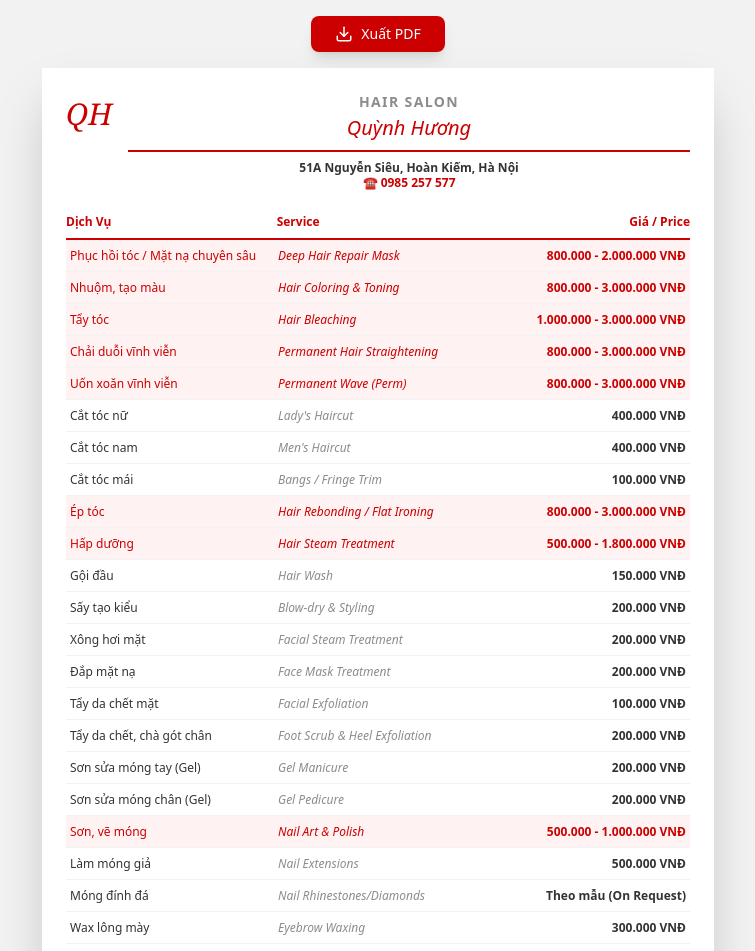
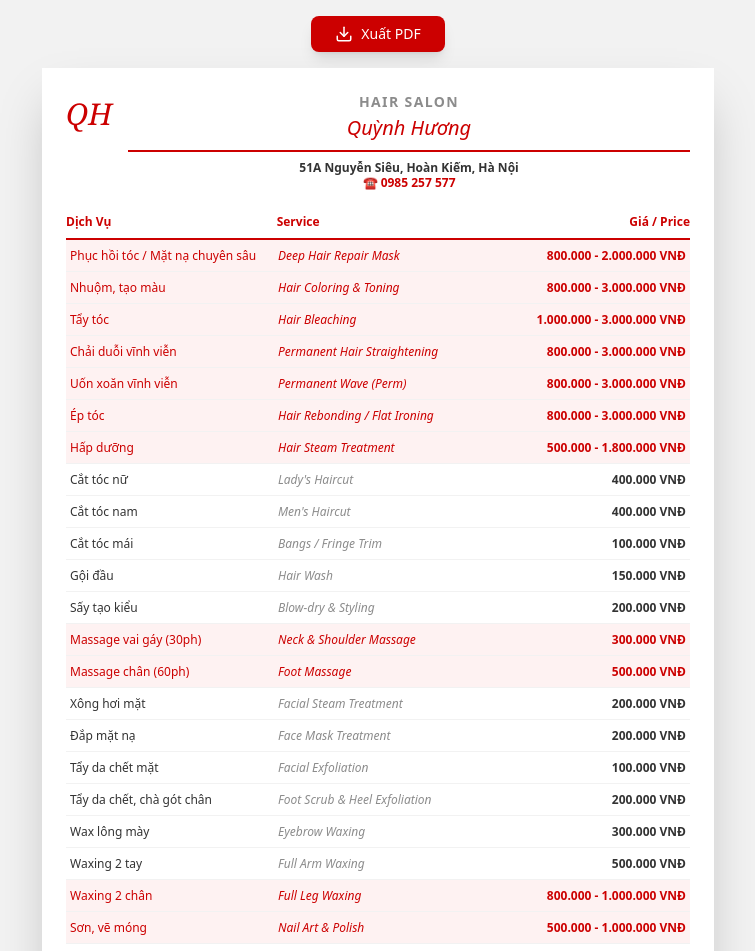
Before and after one commit to namkhanhhhh/HQ, a Next.js app: page / in a window 1280 px wide. Shown: the top 951 px of the page, without its empty margins (262-1017 px from the left). Built offline with nearby package versions, Linux system fonts and the light colour scheme.

Commit message:
feat: reorder service list without category headers
Reorganize service list in requested order for cleaner display.

Co-authored-by: Nguyễn Nam Khánh <142679395+namkhanhhhh@users.noreply.github.com>

```diff
--- a/app/page.tsx
+++ b/app/page.tsx
@@ -12,32 +12,37 @@ interface Service {
 }
 
 const services: Service[] = [
+  // Dịch vụ tóc
   { vietnameseName: 'Phục hồi tóc / Mặt nạ chuyên sâu', englishName: 'Deep Hair Repair Mask', price: '800.000 - 2.000.000 VNĐ', highlight: true },
   { vietnameseName: 'Nhuộm, tạo màu', englishName: 'Hair Coloring & Toning', price: '800.000 - 3.000.000 VNĐ', highlight: true },
   { vietnameseName: 'Tẩy tóc', englishName: 'Hair Bleaching', price: '1.000.000 - 3.000.000 VNĐ', highlight: true },
   { vietnameseName: 'Chải duỗi vĩnh viễn', englishName: 'Permanent Hair Straightening', price: '800.000 - 3.000.000 VNĐ', highlight: true },
   { vietnameseName: 'Uốn xoăn vĩnh viễn', englishName: 'Permanent Wave (Perm)', price: '800.000 - 3.000.000 VNĐ', highlight: true },
+  { vietnameseName: 'Ép tóc', englishName: 'Hair Rebonding / Flat Ironing', price: '800.000 - 3.000.000 VNĐ', highlight: true },
+  { vietnameseName: 'Hấp dưỡng', englishName: 'Hair Steam Treatment', price: '500.000 - 1.800.000 VNĐ', highlight: true },
   { vietnameseName: 'Cắt tóc nữ', englishName: 'Lady\'s Haircut', price: '400.000 VNĐ' },
   { vietnameseName: 'Cắt tóc nam', englishName: 'Men\'s Haircut', price: '400.000 VNĐ' },
   { vietnameseName: 'Cắt tóc mái', englishName: 'Bangs / Fringe Trim', price: '100.000 VNĐ' },
-  { vietnameseName: 'Ép tóc', englishName: 'Hair Rebonding / Flat Ironing', price: '800.000 - 3.000.000 VNĐ', highlight: true },
-  { vietnameseName: 'Hấp dưỡng', englishName: 'Hair Steam Treatment', price: '500.000 - 1.800.000 VNĐ', highlight: true },
   { vietnameseName: 'Gội đầu', englishName: 'Hair Wash', price: '150.000 VNĐ' },
   { vietnameseName: 'Sấy tạo kiểu', englishName: 'Blow-dry & Styling', price: '200.000 VNĐ' },
+  // Massage & chăm sóc da
+  { vietnameseName: 'Massage vai gáy (30ph)', englishName: 'Neck & Shoulder Massage', price: '300.000 VNĐ', highlight: true },
+  { vietnameseName: 'Massage chân (60ph)', englishName: 'Foot Massage', price: '500.000 VNĐ', highlight: true },
   { vietnameseName: 'Xông hơi mặt', englishName: 'Facial Steam Treatment', price: '200.000 VNĐ' },
   { vietnameseName: 'Đắp mặt nạ', englishName: 'Face Mask Treatment', price: '200.000 VNĐ' },
   { vietnameseName: 'Tẩy da chết mặt', englishName: 'Facial Exfoliation', price: '100.000 VNĐ' },
   { vietnameseName: 'Tẩy da chết, chà gót chân', englishName: 'Foot Scrub & Heel Exfoliation', price: '200.000 VNĐ' },
-  { vietnameseName: 'Sơn sửa móng tay (Gel)', englishName: 'Gel Manicure', price: '200.000 VNĐ' },
-  { vietnameseName: 'Sơn sửa móng chân (Gel)', englishName: 'Gel Pedicure', price: '200.000 VNĐ' },
-  { vietnameseName: 'Sơn, vẽ móng', englishName: 'Nail Art & Polish', price: '500.000 - 1.000.000 VNĐ', highlight: true },
-  { vietnameseName: 'Làm móng giả', englishName: 'Nail Extensions', price: '500.000 VNĐ' },
-  { vietnameseName: 'Móng đính đá', englishName: 'Nail Rhinestones/Diamonds', price: 'Theo mẫu (On Request)' },
+  // Waxing
   { vietnameseName: 'Wax lông mày', englishName: 'Eyebrow Waxing', price: '300.000 VNĐ' },
   { vietnameseName: 'Waxing 2 tay', englishName: 'Full Arm Waxing', price: '500.000 VNĐ' },
   { vietnameseName: 'Waxing 2 chân', englishName: 'Full Leg Waxing', price: '800.000 - 1.000.000 VNĐ', highlight: true },
-  { vietnameseName: 'Massage vai gáy (30ph)', englishName: 'Neck & Shoulder Massage', price: '300.000 VNĐ', highlight: true },
-  { vietnameseName: 'Massage chân (60ph)', englishName: 'Foot Massage', price: '500.000 VNĐ', highlight: true },
+  // Nail
+  { vietnameseName: 'Sơn, vẽ móng', englishName: 'Nail Art & Polish', price: '500.000 - 1.000.000 VNĐ', highlight: true },
+  { vietnameseName: 'Sơn sửa móng tay (Gel)', englishName: 'Gel Manicure', price: '200.000 VNĐ' },
+  { vietnameseName: 'Sơn sửa móng chân (Gel)', englishName: 'Gel Pedicure', price: '200.000 VNĐ' },
+  { vietnameseName: 'Làm móng giả', englishName: 'Nail Extensions', price: '500.000 VNĐ' },
+  { vietnameseName: 'Móng đính đá', englishName: 'Nail Rhinestones/Diamonds', price: 'Theo mẫu (On Request)' },
+  // Trang điếm
   { vietnameseName: 'Trang điểm', englishName: 'Professional Makeup', price: '500.000 VNĐ' },
 ]
 
```
